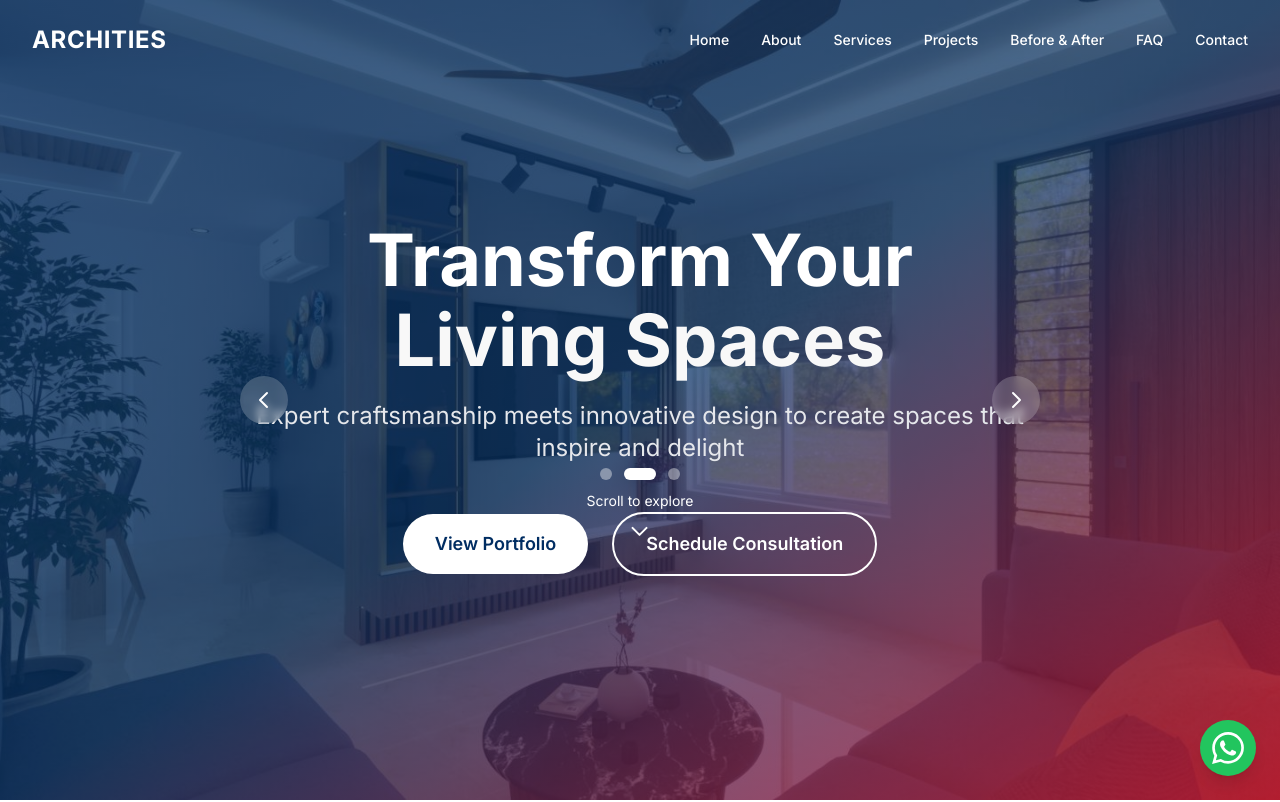
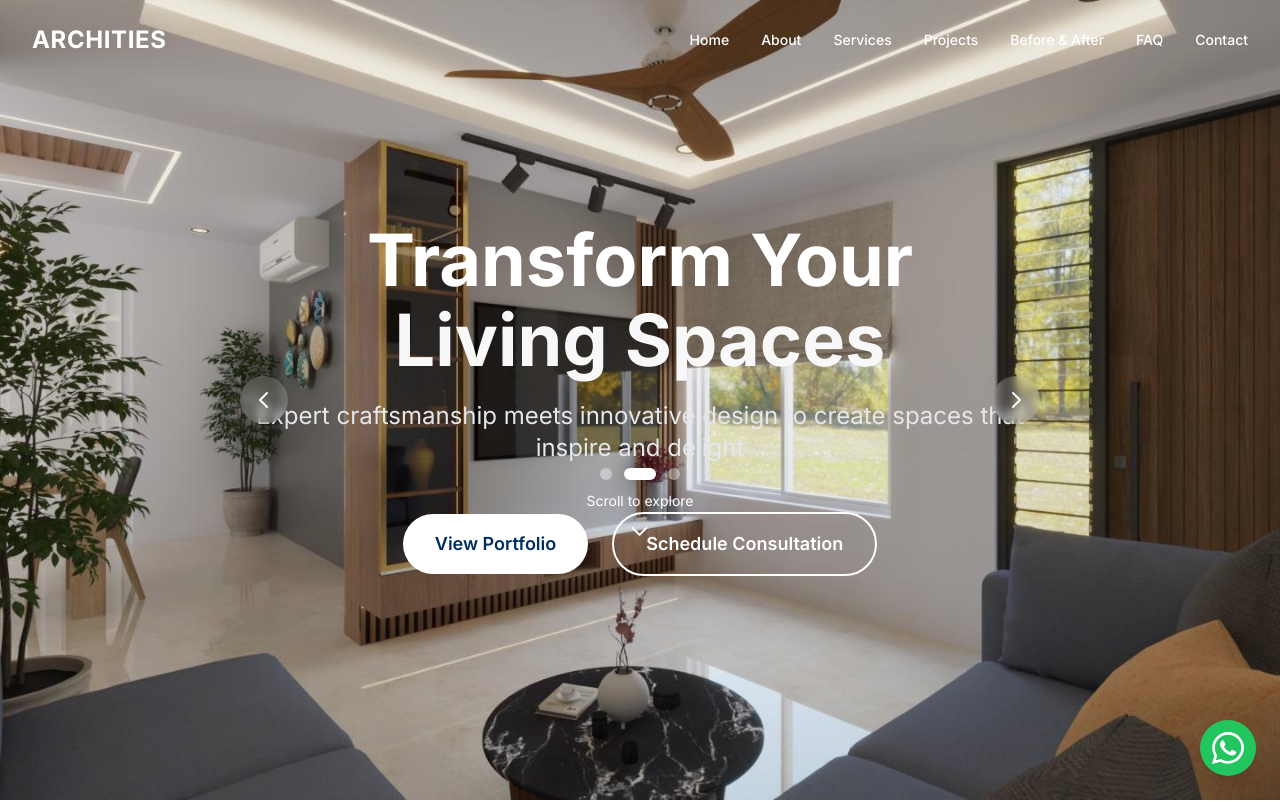
Before and after one commit to harsha4474/archities, a React (Vite) app: page / in a window 1280 px wide. Shown: the top 802 px of the page. Built offline with nearby package versions, Linux system fonts and the light colour scheme.

Commit message:
Remove gradient overlay from Hero section
Removed the gradient color overlay (deep-blue/premium-red) from the hero slider to display background images without color tinting, allowing the original images to be fully visible.

```diff
--- a/src/sections/Hero.jsx
+++ b/src/sections/Hero.jsx
@@ -73,8 +73,6 @@ const Hero = () => {
             className="absolute inset-0 bg-cover bg-center"
             style={{ backgroundImage: `url(${slides[currentSlide].image})` }}
           />
-          {/* Dark overlay for text readability */}
-          <div className="absolute inset-0 bg-gradient-to-br from-deep-blue/80 via-deep-blue/70 to-premium-red/80" />
         </motion.div>
       </AnimatePresence>
 
```
